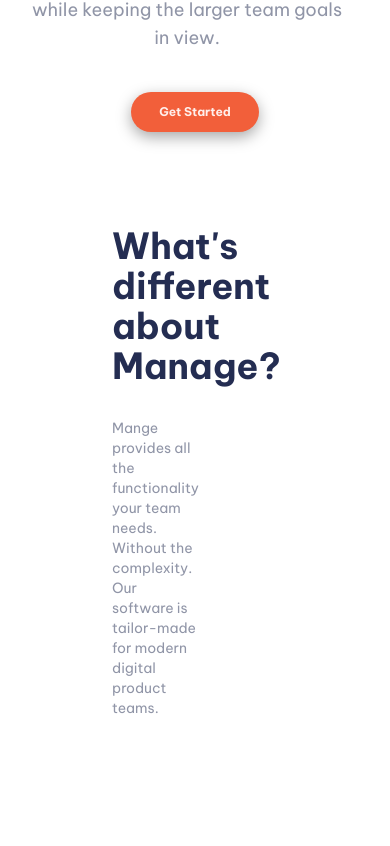
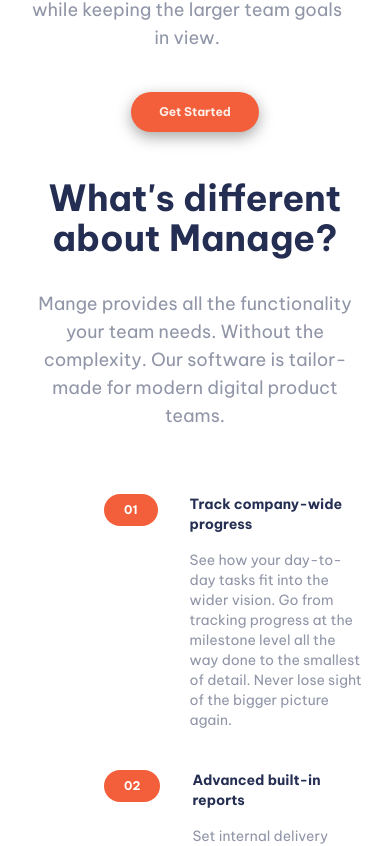
Before and after one commit to chrisgibbo/Manage-Landing-Page, a React (Create React App) app in the folder manage-landing-page/: page / in a window 390 px wide. Shown: the part 778-1624 px from the top of the page. Built offline with nearby package versions, Linux system fonts and the light colour scheme.

Commit message:
set mobile style centerSection

```diff
--- a/manage-landing-page/src/centerSection.js
+++ b/manage-landing-page/src/centerSection.js
@@ -4,12 +4,15 @@ import InfoSection from "./components/infoSection";
 
 function centerSection() {
   return (
-    <div className="inline-flex justify-between items-center px-28 pt-12 h-screen box-border font-BeVietnamPro">
-      <div className="place-self-start pt-12">
+    <div
+      className="flex justify-between items-center px-28 pt-12  max-lg:pt-0h-screen box-border font-BeVietnamPro
+    max-lg:flex-col max-lg:px-6 "
+    >
+      <div className="place-self-start pt-12 max-lg:pt-0 max-lg:pb-16 max-lg:text-center">
         <h1 className="text-4xl font-bold darkBlue mb-8">
           What's different about Manage?
         </h1>
-        <p className="text-sm pr-28 greyFont">
+        <p className="text-sm pr-28 greyFont max-lg:p-0 max-lg:text-lg">
           Mange provides all the functionality your team needs. Without the
           complexity. Our software is tailor-made for modern digital product
           teams.
```
